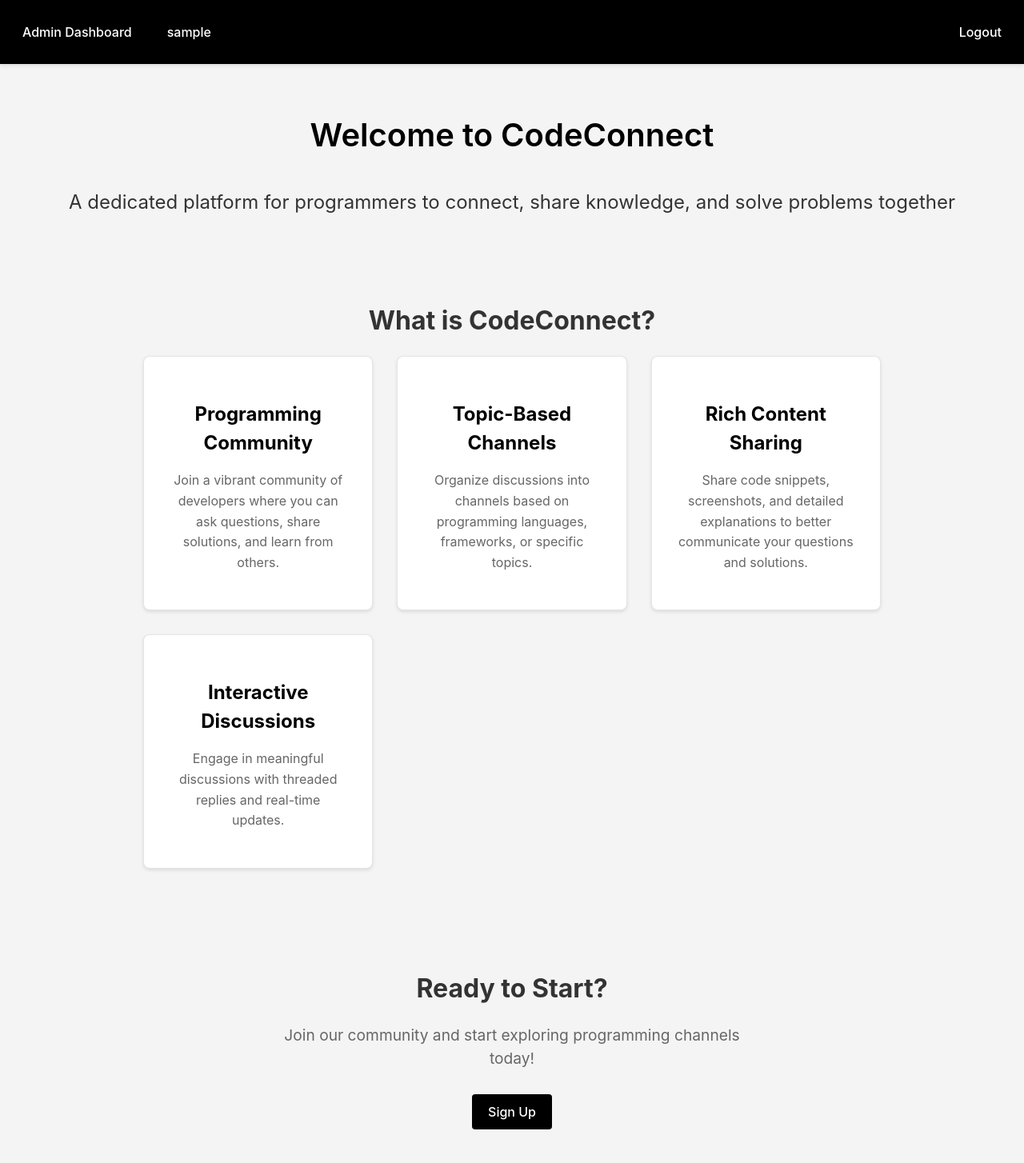
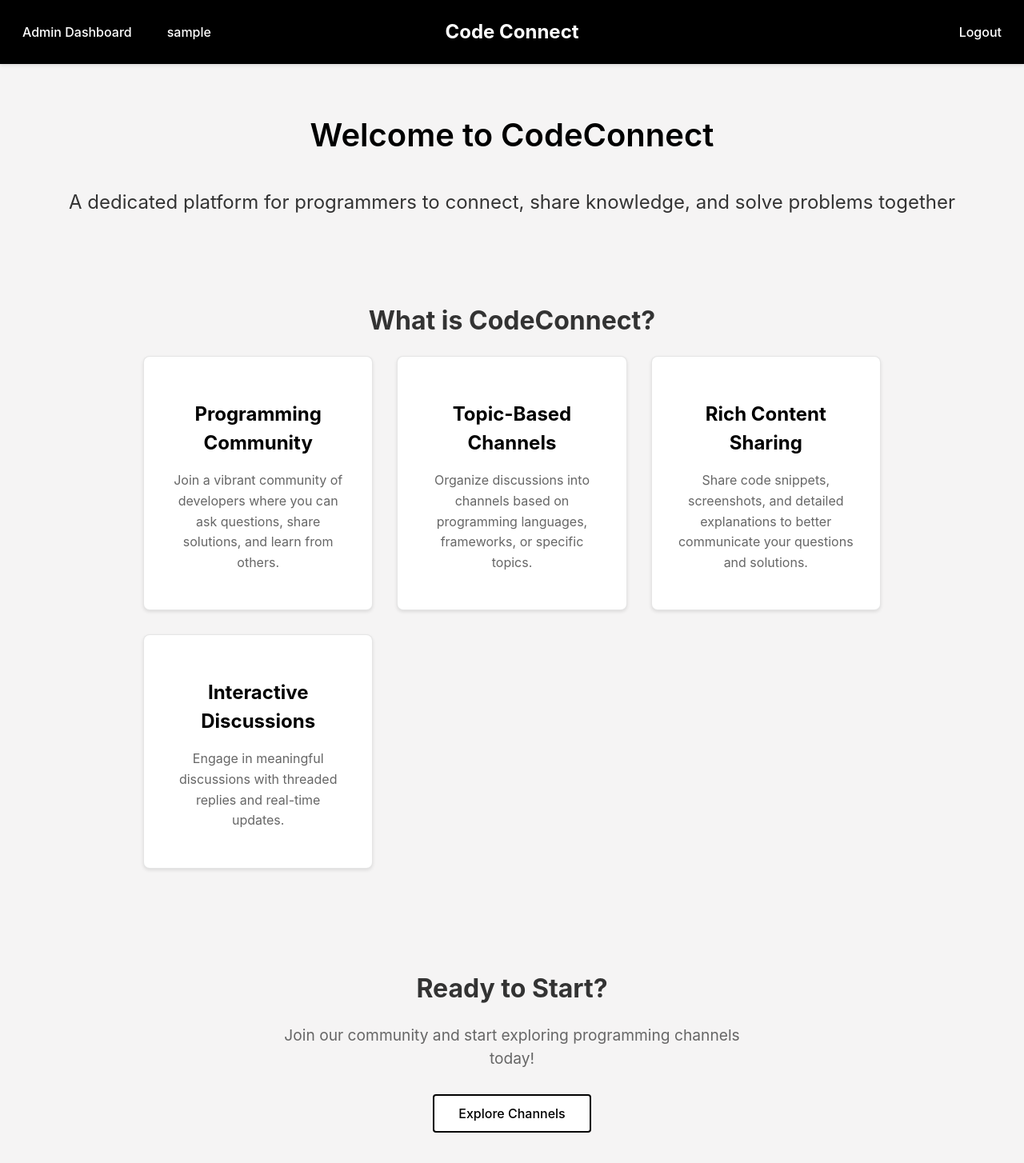
Before and after one commit to ninshot/Coder-sBlog, a React (Vite) app in the folder frontend/: page / in a window 1280 px wide. Shown: the top 1454 px of the page at 80% size. Built offline with nearby package versions, Linux system fonts and the light colour scheme; sample sign-in values are in the browser's storage.

Commit message:
improved the navigation bar

```diff
--- a/frontend/src/App.jsx
+++ b/frontend/src/App.jsx
@@ -22,10 +22,11 @@ const Navigation = () => {
       <div style={{
         display: 'flex',
         justifyContent: 'space-between',
+        alignItems: 'center',
         padding: '0 1rem',
         width: '100%'
       }}>
-        <div style={{ display: 'flex', gap: '1rem', alignItems: 'center' }}>
+        <div style={{ display: 'flex', gap: '1rem', alignItems: 'center', flex: '1' }}>
           {(location.pathname.includes('/channels/') || isAdminPage) && (
             <Link
               to="/channels"
@@ -101,7 +102,16 @@ const Navigation = () => {
             {user?.username}
           </span>
         </div>
-        <div style={{ display: 'flex', gap: '1rem' }}>
+        <div style={{
+          flex: '1',
+          textAlign: 'center',
+          color: 'white',
+          fontSize: '1.5rem',
+          fontWeight: 'bold'
+        }}>
+          Code Connect
+        </div>
+        <div style={{ display: 'flex', gap: '1rem', flex: '1', justifyContent: 'flex-end' }}>
           <Logout />
         </div>
       </div>
@@ -111,8 +121,20 @@ const Navigation = () => {
   // Show only Register link on login page
   if (location.pathname === '/login') {
     return (
-      <div style={{ display: 'flex', justifyContent: 'flex-end', padding: '0 1rem' }}>
-        <Link to="/register" style={{ textDecoration: 'none', color: 'white' }}>Register</Link>
+      <div style={{ display: 'flex', justifyContent: 'space-between', alignItems: 'center', padding: '0 1rem', width: '100%' }}>
+        <div style={{ flex: '1' }}></div>
+        <div style={{
+          flex: '1',
+          textAlign: 'center',
+          color: 'white',
+          fontSize: '1.5rem',
+          fontWeight: 'bold'
+        }}>
+          Code Connect
+        </div>
+        <div style={{ flex: '1', textAlign: 'right' }}>
+          <Link to="/register" style={{ textDecoration: 'none', color: 'white' }}>Register</Link>
+        </div>
       </div>
     );
   }
@@ -120,17 +142,41 @@ const Navigation = () => {
   // Show only Login link on register page
   if (location.pathname === '/register') {
     return (
-      <div style={{ display: 'flex', justifyContent: 'flex-end', padding: '0 1rem' }}>
-        <Link to="/login" style={{ textDecoration: 'none', color: 'white' }}>Login</Link>
+      <div style={{ display: 'flex', justifyContent: 'space-between', alignItems: 'center', padding: '0 1rem', width: '100%' }}>
+        <div style={{ flex: '1' }}></div>
+        <div style={{
+          flex: '1',
+          textAlign: 'center',
+          color: 'white',
+          fontSize: '1.5rem',
+          fontWeight: 'bold'
+        }}>
+          Code Connect
+        </div>
+        <div style={{ flex: '1', textAlign: 'right' }}>
+          <Link to="/login" style={{ textDecoration: 'none', color: 'white' }}>Login</Link>
+        </div>
       </div>
     );
   }
 
   // Show both links on other pages
   return (
-    <div style={{ display: 'flex', justifyContent: 'flex-end', padding: '0 1rem' }}>
-      <Link to="/login" style={{ textDecoration: 'none', color: 'white' }}>Login</Link>
-      <Link to="/register" style={{ textDecoration: 'none', color: 'white', marginLeft: '1rem' }}>Register</Link>
+    <div style={{ display: 'flex', justifyContent: 'space-between', alignItems: 'center', padding: '0 1rem', width: '100%' }}>
+      <div style={{ flex: '1' }}></div>
+      <div style={{
+        flex: '1',
+        textAlign: 'center',
+        color: 'white',
+        fontSize: '1.5rem',
+        fontWeight: 'bold'
+      }}>
+        Code Connect
+      </div>
+      <div style={{ flex: '1', textAlign: 'right' }}>
+        <Link to="/login" style={{ textDecoration: 'none', color: 'white', marginRight: '1rem' }}>Login</Link>
+        <Link to="/register" style={{ textDecoration: 'none', color: 'white' }}>Register</Link>
+      </div>
     </div>
   );
 };
--- a/frontend/src/pages/LandingPage.jsx
+++ b/frontend/src/pages/LandingPage.jsx
@@ -1,8 +1,18 @@
-import React from 'react';
-import { Link } from 'react-router-dom';
+import React, { useEffect, useState } from 'react';
+import { Link, useNavigate } from 'react-router-dom';
 import '../styles/landing.css';
 
-function LandingPage() {
+const LandingPage = () => {
+  const navigate = useNavigate();
+  const [user, setUser] = useState(null);
+
+  useEffect(() => {
+    const storedUser = localStorage.getItem('user');
+    if (storedUser) {
+      setUser(JSON.parse(storedUser));
+    }
+  }, []);
+
   return (
     <div className="landing-page">
       <div className="container">
@@ -38,13 +48,22 @@ function LandingPage() {
         <div className="container">
           <h2 className="section-title">Ready to Start?</h2>
           <p className="cta-text">Join our community and start exploring programming channels today!</p>
-          <Link to="/register" className="btn btn-primary">
-            Sign Up
-          </Link>
+          {user ? (
+            <button
+              className="explore-btn"
+              onClick={() => navigate('/channels')}
+            >
+              Explore Channels
+            </button>
+          ) : (
+            <Link to="/register" className="btn btn-primary">
+              Sign Up
+            </Link>
+          )}
         </div>
       </div>
     </div>
   );
-}
+};
 
 export default LandingPage;
--- a/frontend/src/styles/landing.css
+++ b/frontend/src/styles/landing.css
@@ -131,6 +131,28 @@
   color: #666;
 }
 
+.explore-btn {
+  display: inline-block;
+  padding: clamp(10px, 2vw, 12px) clamp(20px, 4vw, 30px);
+  border-radius: 4px;
+  text-decoration: none;
+  font-weight: 500;
+  transition: all 0.3s ease;
+  background-color: white;
+  color: black;
+  border: 2px solid black;
+  font-size: clamp(0.9rem, 1.5vw, 1rem);
+  cursor: pointer;
+}
+
+.explore-btn:hover {
+  background-color: white;
+  color: black;
+  border: 2px solid black;
+  transform: translateY(-2px);
+  box-shadow: 0 4px 12px rgba(0, 0, 0, 0.2);
+}
+
 @media (max-width: 768px) {
   .landing-page {
     padding: 20px;
```
